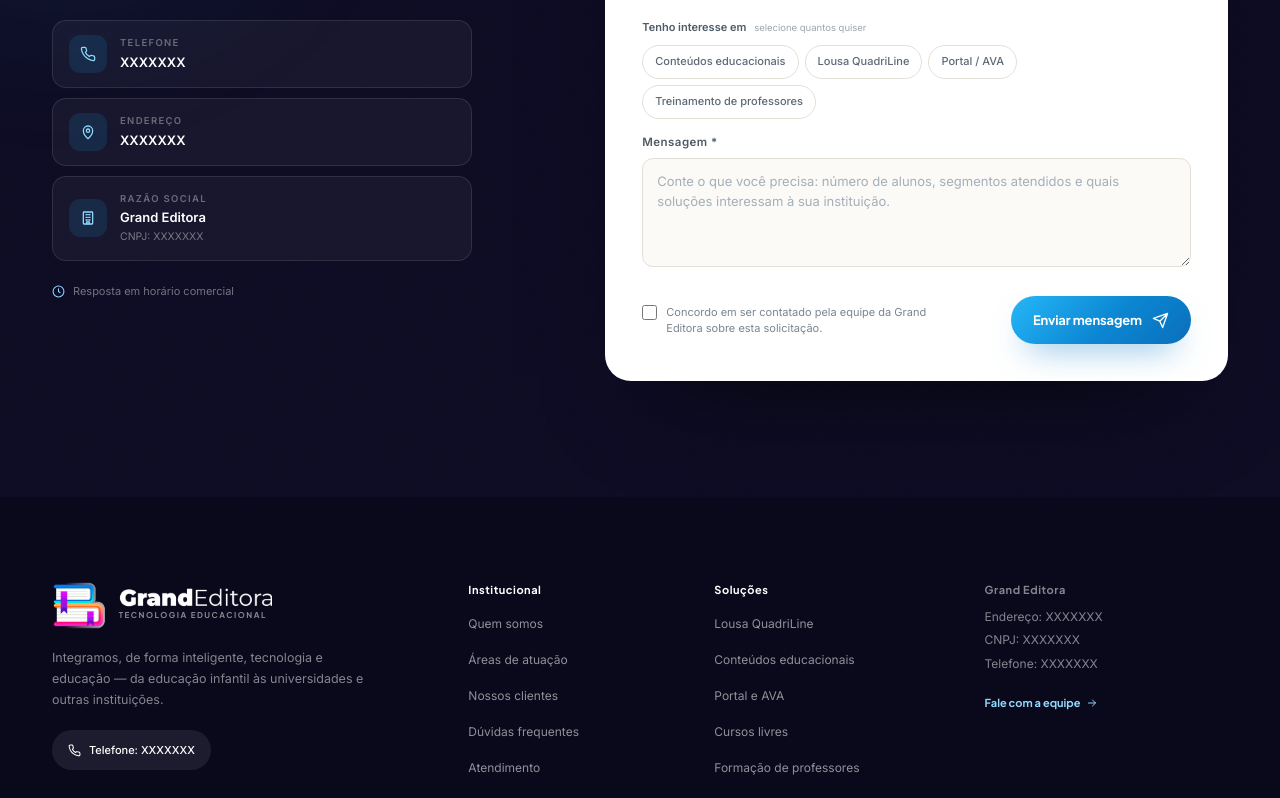
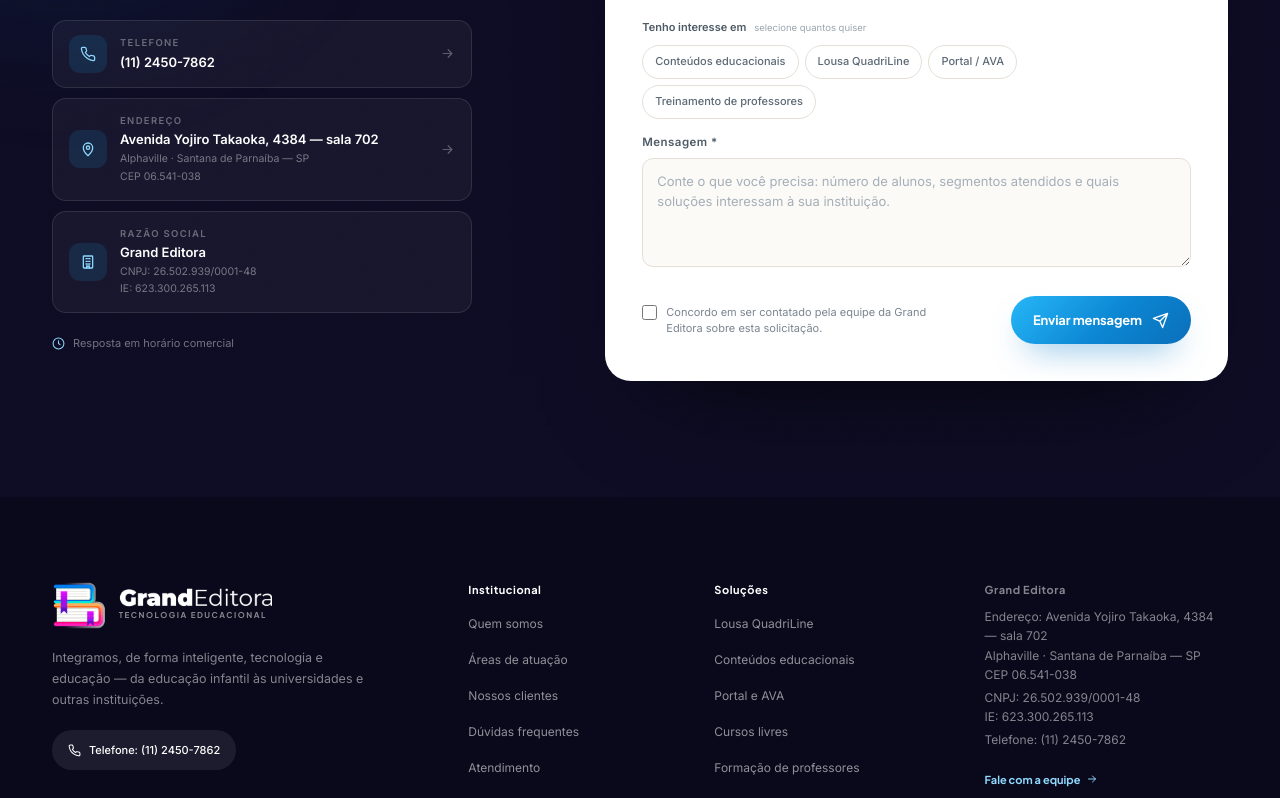
Before and after one commit to fernandopassoni/grand-editora-site, a plain HTML site: page index.html in a window 1280 px wide. Shown: the part 8434-9232 px from the top of the page. Drawn offline with Linux system fonts and the light colour scheme.

Commit message:
Atualiza dados de contato e institucionais

```diff
--- a/index.html
+++ b/index.html
@@ -151,8 +151,8 @@
     </a>
     <div class="mm-foot">
       <a class="mm-login" href="#contato" data-mm-link><svg class="ic" aria-hidden="true"><use href="#i-user"/></svg> Entrar na plataforma</a>
-      <p><svg class="ic" aria-hidden="true"><use href="#i-phone"/></svg> Telefone: XXXXXXX</p>
-      <p><svg class="ic" aria-hidden="true"><use href="#i-pin"/></svg> Endereço: XXXXXXX</p>
+      <p><svg class="ic" aria-hidden="true"><use href="#i-phone"/></svg> Telefone: (11) 2450-7862</p>
+      <p><svg class="ic" aria-hidden="true"><use href="#i-pin"/></svg> Endereço: Avenida Yojiro Takaoka, 4384 — sala 702, Alphaville, Santana de Parnaíba — SP, CEP 06.541-038</p>
     </div>
   </div>
 </div>
@@ -898,17 +898,19 @@
       <p class="section-lead section-lead-light reveal" style="--d:.1s">Conte um pouco sobre a sua escola, universidade ou outra instituição. Nossa equipe retorna com uma proposta alinhada às suas necessidades.</p>
 
       <div class="contact-info reveal" style="--d:.16s">
-        <div class="ci-item">
+        <a class="ci-item" href="tel:+551124507862">
           <span class="ci-ic"><svg class="ic" aria-hidden="true"><use href="#i-phone"/></svg></span>
-          <span><small>Telefone</small><b>XXXXXXX</b></span>
-        </div>
-        <div class="ci-item">
+          <span><small>Telefone</small><b>(11) 2450-7862</b></span>
+          <svg class="ic ci-arrow" aria-hidden="true"><use href="#i-arrow-r"/></svg>
+        </a>
+        <a class="ci-item" href="https://www.google.com/maps/search/?api=1&amp;query=Avenida+Yojiro+Takaoka%2C+4384%2C+sala+702%2C+Alphaville%2C+Santana+de+Parna%C3%ADba+SP%2C+06541-038" target="_blank" rel="noopener">
           <span class="ci-ic"><svg class="ic" aria-hidden="true"><use href="#i-pin"/></svg></span>
-          <span><small>Endereço</small><b>XXXXXXX</b></span>
-        </div>
+          <span><small>Endereço</small><b>Avenida Yojiro Takaoka, 4384 — sala 702</b><em>Alphaville · Santana de Parnaíba — SP</em><em>CEP 06.541-038</em></span>
+          <svg class="ic ci-arrow" aria-hidden="true"><use href="#i-arrow-r"/></svg>
+        </a>
         <div class="ci-item">
           <span class="ci-ic"><svg class="ic" aria-hidden="true"><use href="#i-building"/></svg></span>
-          <span><small>Razão social</small><b>Grand Editora</b><em>CNPJ: XXXXXXX</em></span>
+          <span><small>Razão social</small><b>Grand Editora</b><em>CNPJ: 26.502.939/0001-48</em><em>IE: 623.300.265.113</em></span>
         </div>
       </div>
 
@@ -1007,7 +1009,7 @@
         </span>
       </a>
       <p>Integramos, de forma inteligente, tecnologia e educação — da educação infantil às universidades e outras instituições.</p>
-      <a class="footer-phone" href="#contato"><svg class="ic" aria-hidden="true"><use href="#i-phone"/></svg> Telefone: XXXXXXX</a>
+      <a class="footer-phone" href="tel:+551124507862"><svg class="ic" aria-hidden="true"><use href="#i-phone"/></svg> Telefone: (11) 2450-7862</a>
     </div>
 
     <nav class="footer-col" aria-label="Institucional">
@@ -1030,9 +1032,9 @@
 
     <div class="footer-col footer-contact">
       <p class="footer-title">Grand Editora</p>
-      <p>Endereço: XXXXXXX</p>
-      <p>CNPJ: XXXXXXX</p>
-      <p>Telefone: XXXXXXX</p>
+      <p>Endereço: Avenida Yojiro Takaoka, 4384 — sala 702<br>Alphaville · Santana de Parnaíba — SP<br>CEP 06.541-038</p>
+      <p>CNPJ: 26.502.939/0001-48<br>IE: 623.300.265.113</p>
+      <p>Telefone: (11) 2450-7862</p>
       <a class="footer-cta" href="#contato">Fale com a equipe <svg class="ic" aria-hidden="true"><use href="#i-arrow-r"/></svg></a>
     </div>
   </div>
```
